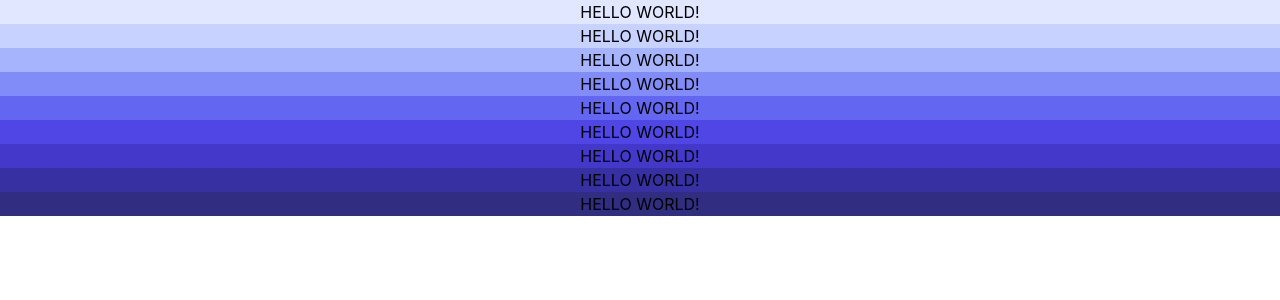
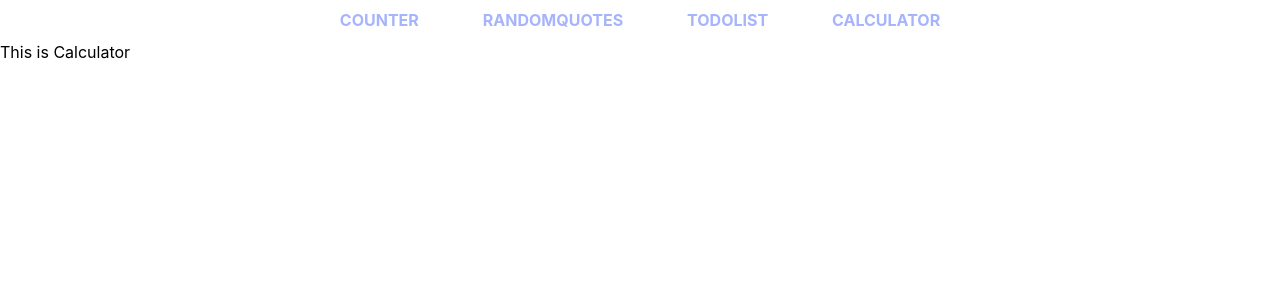
Before and after one commit to sonhip/VMO-projects, a React (Create React App) app: page /calculator in a window 1280 px wide. Shown: the top 300 px of the page. Built offline with nearby package versions, Linux system fonts and the light colour scheme.

Commit message:
config router dom

```diff
--- a/package.json
+++ b/package.json
@@ -9,6 +9,7 @@
     "@testing-library/user-event": "^12.1.10",
     "react": "^17.0.2",
     "react-dom": "^17.0.2",
+    "react-router-dom": "^5.2.0",
     "react-scripts": "4.0.3",
     "web-vitals": "^1.0.1"
   },
--- a/src/App.js
+++ b/src/App.js
@@ -1,18 +1,39 @@
+import React, {lazy, Suspense } from "react";
+import {
+  BrowserRouter as Router,
+  Switch,
+  Route,
+} from "react-router-dom";
+import Navbar from './components/navbar';
+
 import './App.css';
+
+const Counter = lazy(() => import ('./components/pages/counter/index'));
+const Calculator = lazy(() => import ('./components/pages/calculator/index'));
+const TodoList = lazy(() => import ('./components/pages/todo-list/index'));
+const RandomQuotes = lazy(() => import ('./components/pages/random-quotes/index'));
 
 function App() {
   return (
-    <div className="App">
-      <h2 className='bg-indigo-100 uppercase' >Hello world!</h2>
-      <h2 className='bg-indigo-200 uppercase' >Hello world!</h2>
-      <h2 className='bg-indigo-300 uppercase' >Hello world!</h2>
-      <h2 className='bg-indigo-400 uppercase' >Hello world!</h2>
-      <h2 className='bg-indigo-500 uppercase' >Hello world!</h2>
-      <h2 className='bg-indigo-600 uppercase' >Hello world!</h2>
-      <h2 className='bg-indigo-700 uppercase' >Hello world!</h2>
-      <h2 className='bg-indigo-800 uppercase' >Hello world!</h2>
-      <h2 className='bg-indigo-900 uppercase' >Hello world!</h2>
-    </div>
+      <Router>
+          <Suspense fallback={<h2>Loading...</h2>}>
+             <Navbar/>
+                <Switch>
+                    <Route exact path="/">
+                      <Counter/>
+                    </Route>
+                    <Route path="/random-quotes">
+                      <RandomQuotes/>
+                    </Route>
+                    <Route path="/todo-list">
+                      <TodoList/>
+                    </Route>
+                    <Route path="/calculator">
+                      <Calculator/>
+                    </Route>
+                </Switch>
+          </Suspense>
+      </Router>
   );
 }
 
--- /dev/null
+++ b/src/components/navbar.jsx
@@ -0,0 +1,14 @@
+import React from 'react'
+import {
+  Link
+} from "react-router-dom";
+export default function Navbar() {
+    return (
+        <div className='flex justify-center'>
+            <Link className='font-bold text-indigo-300 uppercase mx-8 my-2' to="/">Counter</Link>
+            <Link className='font-bold text-indigo-300 uppercase mx-8 my-2' to="/random-quotes">Randomquotes</Link>
+            <Link className='font-bold text-indigo-300 uppercase mx-8 my-2' to="/todo-list">TodoList</Link>
+            <Link className='font-bold text-indigo-300 uppercase mx-8 my-2' to="/calculator">Calculator</Link>
+        </div>
+    )
+}
--- /dev/null
+++ b/src/components/pages/calculator/index.jsx
@@ -0,0 +1,9 @@
+import React from 'react'
+
+export default function Calculator() {
+    return (
+        <div>
+           This is Calculator
+        </div>
+    )
+}
--- /dev/null
+++ b/src/components/pages/counter/index.jsx
@@ -0,0 +1,9 @@
+import React from 'react'
+
+export default function Counter() {
+    return (
+        <div>
+            This is Counter
+        </div>
+    )
+}
--- /dev/null
+++ b/src/components/pages/random-quotes/index.jsx
@@ -0,0 +1,9 @@
+import React from 'react'
+
+export default function RandomQuotes() {
+    return (
+        <div>
+            This is RandomQuotes
+        </div>
+    )
+}
--- /dev/null
+++ b/src/components/pages/todo-list/index.jsx
@@ -0,0 +1,9 @@
+import React from 'react'
+
+export default function TodoList() {
+    return (
+        <div>
+            This is TodoList
+        </div>
+    )
+}
```
Also changed, not shown: 1 other file (tests, documents, lock files or other folders).
